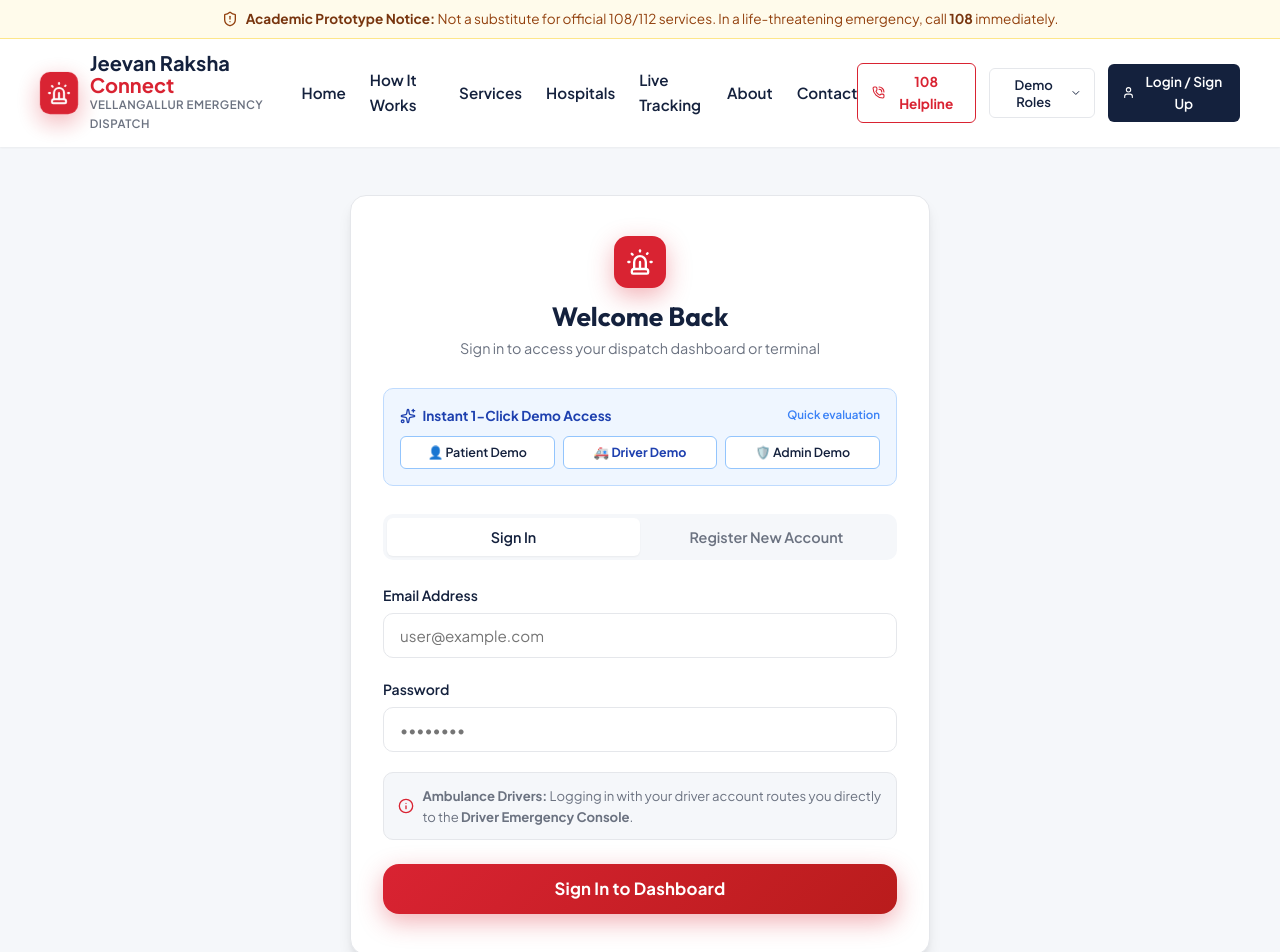
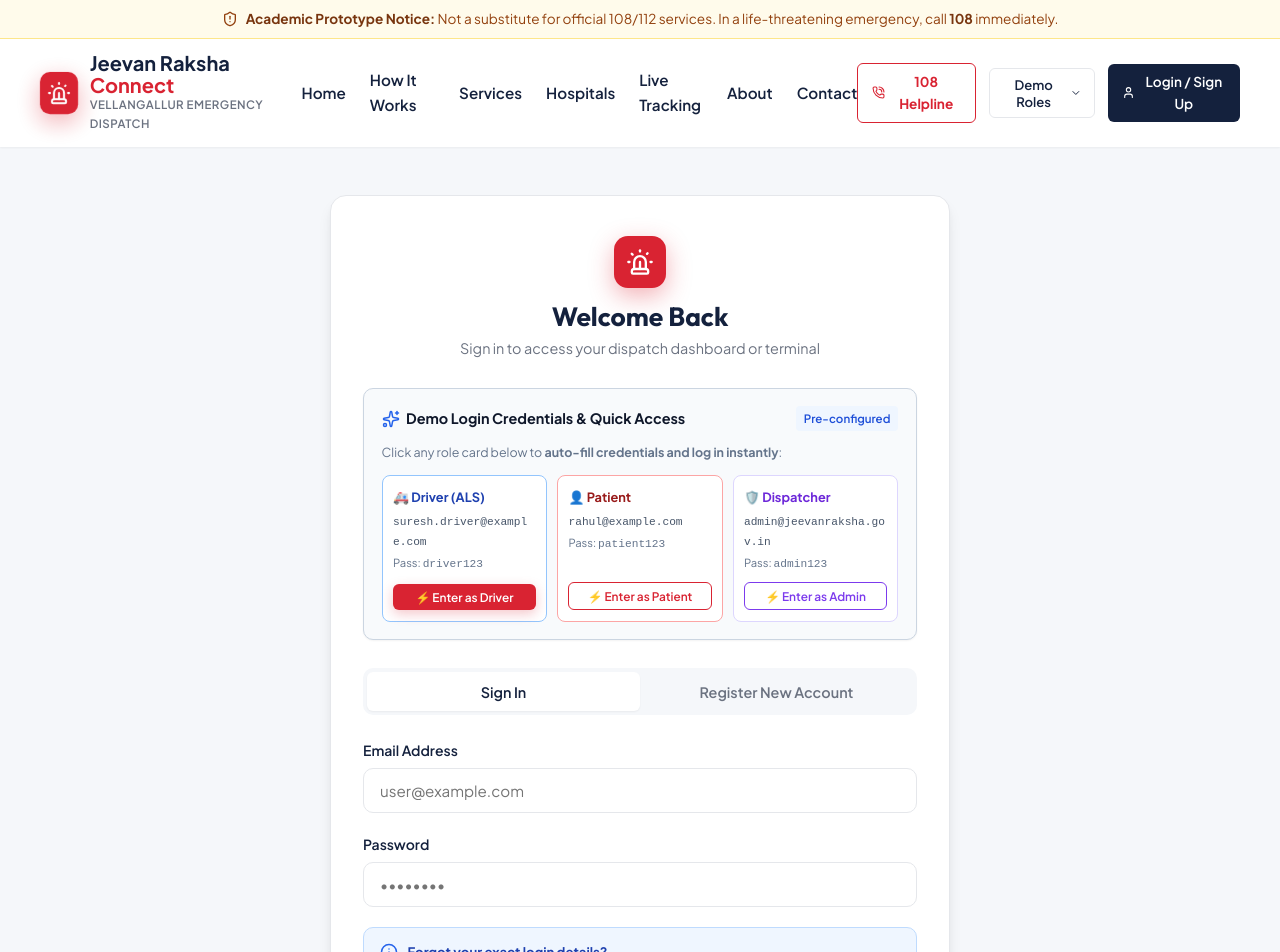
Before and after one commit to 01harsha2006/Jeevan-Raksha-Connect, a React (Vite) app in the folder client/: page /auth in a window 1280 px wide. Shown: the top 952 px of the page. Built offline with nearby package versions, Linux system fonts and the light colour scheme.

Commit message:
Add prominent credentials cheat sheet, 1-click auto-fill, and forgiving login fallback

```diff
--- a/client/src/components/Navbar.jsx
+++ b/client/src/components/Navbar.jsx
@@ -141,39 +141,37 @@ export const Navbar = () => {
                 border: '1px solid var(--border-light)',
                 borderRadius: 'var(--radius-md)',
                 boxShadow: 'var(--shadow-lg)',
-                width: '210px',
+                width: '270px',
                 zIndex: 1100,
-                padding: '0.4rem'
+                padding: '0.5rem'
               }}>
-                <div style={{ fontSize: '0.72rem', fontWeight: 700, color: 'var(--text-muted)', padding: '0.35rem 0.6rem', textTransform: 'uppercase' }}>
-                  1-Click Demo Login
+                <div style={{ fontSize: '0.72rem', fontWeight: 700, color: '#2563EB', padding: '0.35rem 0.6rem', textTransform: 'uppercase', display: 'flex', alignItems: 'center', justifyContent: 'space-between' }}>
+                  <span>1-Click Demo Login</span>
+                  <span style={{ fontSize: '0.68rem', color: '#64748B' }}>Pass: shown below</span>
                 </div>
                 <button
-                  onClick={() => handleDemoSelect('patient')}
-                  style={{ width: '100%', textAlign: 'left', padding: '0.5rem 0.6rem', background: 'transparent', borderRadius: '4px', fontSize: '0.85rem', display: 'flex', flexDirection: 'column' }}
-                  onMouseEnter={(e) => e.currentTarget.style.backgroundColor = 'var(--bg-light)'}
-                  onMouseLeave={(e) => e.currentTarget.style.backgroundColor = 'transparent'}
+                  onClick={() => handleDemoSelect('driver')}
+                  style={{ width: '100%', textAlign: 'left', padding: '0.55rem 0.6rem', background: '#EFF6FF', border: '1px solid #BFDBFE', borderRadius: '6px', fontSize: '0.82rem', display: 'flex', flexDirection: 'column', marginBottom: '0.4rem', cursor: 'pointer' }}
                 >
-                  <strong style={{ color: 'var(--secondary-navy)' }}>Rahul Menon</strong>
-                  <span style={{ fontSize: '0.75rem', color: 'var(--text-muted)' }}>Patient Dashboard</span>
+                  <strong style={{ color: '#1E40AF' }}>🚑 Suresh Kumar (ALS Driver)</strong>
+                  <span style={{ fontSize: '0.72rem', color: '#3B82F6' }}><code>suresh.driver@example.com</code></span>
+                  <span style={{ fontSize: '0.7rem', color: '#64748B' }}>Password: <code>driver123</code></span>
                 </button>
                 <button
-                  onClick={() => handleDemoSelect('driver')}
-                  style={{ width: '100%', textAlign: 'left', padding: '0.5rem 0.6rem', background: 'transparent', borderRadius: '4px', fontSize: '0.85rem', display: 'flex', flexDirection: 'column' }}
-                  onMouseEnter={(e) => e.currentTarget.style.backgroundColor = 'var(--bg-light)'}
-                  onMouseLeave={(e) => e.currentTarget.style.backgroundColor = 'transparent'}
+                  onClick={() => handleDemoSelect('patient')}
+                  style={{ width: '100%', textAlign: 'left', padding: '0.55rem 0.6rem', background: '#FEF2F2', border: '1px solid #FCA5A5', borderRadius: '6px', fontSize: '0.82rem', display: 'flex', flexDirection: 'column', marginBottom: '0.4rem', cursor: 'pointer' }}
                 >
-                  <strong style={{ color: 'var(--secondary-navy)' }}>Suresh Kumar (ALS)</strong>
-                  <span style={{ fontSize: '0.75rem', color: 'var(--text-muted)' }}>Driver Dashboard</span>
+                  <strong style={{ color: '#991B1B' }}>👤 Rahul Menon (Patient)</strong>
+                  <span style={{ fontSize: '0.72rem', color: '#EF4444' }}><code>rahul@example.com</code></span>
+                  <span style={{ fontSize: '0.7rem', color: '#64748B' }}>Password: <code>patient123</code></span>
                 </button>
                 <button
                   onClick={() => handleDemoSelect('admin')}
-                  style={{ width: '100%', textAlign: 'left', padding: '0.5rem 0.6rem', background: 'transparent', borderRadius: '4px', fontSize: '0.85rem', display: 'flex', flexDirection: 'column' }}
-                  onMouseEnter={(e) => e.currentTarget.style.backgroundColor = 'var(--bg-light)'}
-                  onMouseLeave={(e) => e.currentTarget.style.backgroundColor = 'transparent'}
+                  style={{ width: '100%', textAlign: 'left', padding: '0.55rem 0.6rem', background: '#F5F3FF', border: '1px solid #DDD6FE', borderRadius: '6px', fontSize: '0.82rem', display: 'flex', flexDirection: 'column', cursor: 'pointer' }}
                 >
-                  <strong style={{ color: 'var(--secondary-navy)' }}>Dr. Lakshmi Nair</strong>
-                  <span style={{ fontSize: '0.75rem', color: 'var(--text-muted)' }}>Admin Controller</span>
+                  <strong style={{ color: '#6D28D9' }}>🛡️ Dr. Lakshmi Nair (Admin)</strong>
+                  <span style={{ fontSize: '0.72rem', color: '#7C3AED' }}><code>admin@jeevanraksha.gov.in</code></span>
+                  <span style={{ fontSize: '0.7rem', color: '#64748B' }}>Password: <code>admin123</code></span>
                 </button>
               </div>
             )}
--- a/client/src/pages/Auth.jsx
+++ b/client/src/pages/Auth.jsx
@@ -86,9 +86,23 @@ export const Auth = () => {
     }
   };
 
+  const handleAutofill = (demoRole) => {
+    if (demoRole === 'driver') {
+      setEmail('suresh.driver@example.com');
+      setPassword('driver123');
+    } else if (demoRole === 'admin') {
+      setEmail('admin@jeevanraksha.gov.in');
+      setPassword('admin123');
+    } else {
+      setEmail('rahul@example.com');
+      setPassword('patient123');
+    }
+  };
+
   const handleDemoClick = async (demoRole) => {
     setError('');
     setLoading(true);
+    handleAutofill(demoRole);
     try {
       const res = await loginAsDemo(demoRole);
       redirectAfterLogin(res.user.role);
@@ -101,7 +115,7 @@ export const Auth = () => {
 
   return (
     <div style={{ minHeight: '85vh', display: 'flex', alignItems: 'center', justifyContent: 'center', padding: '3rem 1.25rem', backgroundColor: 'var(--bg-light)' }}>
-      <div style={{ width: '100%', maxWidth: '580px' }}>
+      <div style={{ width: '100%', maxWidth: '620px' }}>
 
         {/* Card */}
         <div className="card" style={{ padding: '2.5rem 2rem', boxShadow: 'var(--shadow-lg)' }}>
@@ -131,46 +145,122 @@ export const Auth = () => {
             </p>
           </div>
 
-          {/* 1-Click Demo Profiles Box */}
+          {/* 1-Click Demo Credentials Cheat Sheet */}
           <div style={{
-            backgroundColor: '#EFF6FF',
-            border: '1px solid #BFDBFE',
+            backgroundColor: '#F8FAFC',
+            border: '1.5px solid #CBD5E1',
             borderRadius: 'var(--radius-md)',
-            padding: '1rem',
-            marginBottom: '1.75rem'
+            padding: '1.1rem',
+            marginBottom: '1.75rem',
+            boxShadow: 'var(--shadow-sm)'
           }}>
-            <div style={{ display: 'flex', alignItems: 'center', justifyContent: 'space-between', marginBottom: '0.6rem' }}>
-              <div style={{ display: 'flex', alignItems: 'center', gap: '0.4rem', color: '#1E40AF', fontSize: '0.85rem', fontWeight: 700 }}>
-                <Sparkles size={16} />
-                <span>Instant 1-Click Demo Access</span>
+            <div style={{ display: 'flex', alignItems: 'center', justifyContent: 'space-between', marginBottom: '0.75rem' }}>
+              <div style={{ display: 'flex', alignItems: 'center', gap: '0.4rem', color: '#0F172A', fontSize: '0.9rem', fontWeight: 700 }}>
+                <Sparkles size={18} color="#2563EB" />
+                <span>Demo Login Credentials & Quick Access</span>
               </div>
-              <span style={{ fontSize: '0.72rem', color: '#3B82F6', fontWeight: 600 }}>Quick evaluation</span>
+              <span style={{ fontSize: '0.72rem', backgroundColor: '#EFF6FF', color: '#1D4ED8', padding: '0.2rem 0.5rem', borderRadius: '4px', fontWeight: 600 }}>
+                Pre-configured
+              </span>
             </div>
-            <div style={{ display: 'grid', gridTemplateColumns: 'repeat(3, 1fr)', gap: '0.5rem' }}>
+
+            <p style={{ fontSize: '0.78rem', color: '#64748B', margin: '0 0 0.75rem 0' }}>
+              Click any role card below to <strong>auto-fill credentials and log in instantly</strong>:
+            </p>
+
+            <div style={{ display: 'grid', gridTemplateColumns: 'repeat(3, 1fr)', gap: '0.6rem' }}>
+              {/* Driver Demo */}
+              <div style={{
+                backgroundColor: 'white',
+                border: '1.5px solid #93C5FD',
+                borderRadius: '8px',
+                padding: '0.65rem',
+                display: 'flex',
+                flexDirection: 'column',
+                justifyContent: 'space-between'
+              }}>
+                <div>
+                  <div style={{ fontWeight: 800, fontSize: '0.8rem', color: '#1E40AF', display: 'flex', alignItems: 'center', gap: '0.3rem' }}>
+                    <span>🚑 Driver (ALS)</span>
+                  </div>
+                  <div style={{ fontSize: '0.7rem', color: '#475569', marginTop: '0.3rem', wordBreak: 'break-all' }}>
+                    <code>suresh.driver@example.com</code>
+                  </div>
+                  <div style={{ fontSize: '0.7rem', color: '#64748B', marginTop: '0.15rem' }}>
+                    Pass: <code>driver123</code>
+                  </div>
+                </div>
+                <button
+                  type="button"
+                  onClick={() => handleDemoClick('driver')}
+                  className="btn btn-primary btn-sm"
+                  style={{ marginTop: '0.5rem', fontSize: '0.74rem', padding: '0.35rem 0.4rem', width: '100%' }}
+                >
+                  ⚡ Enter as Driver
+                </button>
+              </div>
+
+              {/* Patient Demo */}
+              <div style={{
+                backgroundColor: 'white',
+                border: '1.5px solid #FCA5A5',
+                borderRadius: '8px',
+                padding: '0.65rem',
+                display: 'flex',
+                flexDirection: 'column',
+                justifyContent: 'space-between'
+              }}>
+                <div>
+                  <div style={{ fontWeight: 800, fontSize: '0.8rem', color: '#991B1B', display: 'flex', alignItems: 'center', gap: '0.3rem' }}>
+                    <span>👤 Patient</span>
+                  </div>
+                  <div style={{ fontSize: '0.7rem', color: '#475569', marginTop: '0.3rem', wordBreak: 'break-all' }}>
+                    <code>rahul@example.com</code>
+                  </div>
+                  <div style={{ fontSize: '0.7rem', color: '#64748B', marginTop: '0.15rem' }}>
+                    Pass: <code>patient123</code>
+                  </div>
+                </div>
                 <button
                   type="button"
                   onClick={() => handleDemoClick('patient')}
-                className="btn btn-outline btn-sm"
-                style={{ backgroundColor: 'white', fontSize: '0.78rem', padding: '0.45rem 0.2rem', textAlign: 'center', borderColor: '#93C5FD' }}
+                  className="btn btn-outline-red btn-sm"
+                  style={{ marginTop: '0.5rem', fontSize: '0.74rem', padding: '0.35rem 0.4rem', width: '100%' }}
                 >
-                👤 Patient Demo
+                  ⚡ Enter as Patient
                 </button>
-              <button
-                type="button"
-                onClick={() => handleDemoClick('driver')}
-                className="btn btn-outline btn-sm"
-                style={{ backgroundColor: 'white', fontSize: '0.78rem', padding: '0.45rem 0.2rem', textAlign: 'center', borderColor: '#93C5FD', fontWeight: 700, color: '#1E40AF' }}
-              >
-                🚑 Driver Demo
-              </button>
+              </div>
+
+              {/* Admin Demo */}
+              <div style={{
+                backgroundColor: 'white',
+                border: '1.5px solid #DDD6FE',
+                borderRadius: '8px',
+                padding: '0.65rem',
+                display: 'flex',
+                flexDirection: 'column',
+                justifyContent: 'space-between'
+              }}>
+                <div>
+                  <div style={{ fontWeight: 800, fontSize: '0.8rem', color: '#6D28D9', display: 'flex', alignItems: 'center', gap: '0.3rem' }}>
+                    <span>🛡️ Dispatcher</span>
+                  </div>
+                  <div style={{ fontSize: '0.7rem', color: '#475569', marginTop: '0.3rem', wordBreak: 'break-all' }}>
+                    <code>admin@jeevanraksha.gov.in</code>
+                  </div>
+                  <div style={{ fontSize: '0.7rem', color: '#64748B', marginTop: '0.15rem' }}>
+                    Pass: <code>admin123</code>
+                  </div>
+                </div>
                 <button
                   type="button"
                   onClick={() => handleDemoClick('admin')}
                   className="btn btn-outline btn-sm"
-                style={{ backgroundColor: 'white', fontSize: '0.78rem', padding: '0.45rem 0.2rem', textAlign: 'center', borderColor: '#93C5FD' }}
+                  style={{ marginTop: '0.5rem', fontSize: '0.74rem', padding: '0.35rem 0.4rem', width: '100%', borderColor: '#7C3AED', color: '#7C3AED' }}
                 >
-                🛡️ Admin Demo
+                  ⚡ Enter as Admin
                 </button>
+              </div>
             </div>
           </div>
 
@@ -526,21 +616,24 @@ export const Auth = () => {
             {/* Informational Note for Sign In mode */}
             {!isRegister && (
               <div style={{
-                backgroundColor: 'var(--bg-light)',
-                border: '1px solid var(--border-light)',
+                backgroundColor: '#EFF6FF',
+                border: '1px solid #BFDBFE',
                 borderRadius: 'var(--radius-md)',
-                padding: '0.75rem 0.9rem',
+                padding: '0.85rem 1rem',
                 fontSize: '0.82rem',
-                color: 'var(--text-muted)',
-                marginBottom: '1rem',
+                color: '#1E40AF',
+                marginBottom: '1.25rem',
                 display: 'flex',
-                gap: '0.5rem',
-                alignItems: 'center'
+                gap: '0.6rem',
+                alignItems: 'flex-start'
               }}>
-                <Info size={16} color="var(--primary-red)" style={{ flexShrink: 0 }} />
-                <span>
-                  <strong>Ambulance Drivers:</strong> Logging in with your driver account routes you directly to the <strong>Driver Emergency Console</strong>.
-                </span>
+                <Info size={18} color="#2563EB" style={{ flexShrink: 0, marginTop: '2px' }} />
+                <div>
+                  <strong>Forgot your exact login details?</strong>
+                  <div style={{ marginTop: '0.2rem', color: '#1E40AF' }}>
+                    Click any card above for 1-click access, or simply type <code>driver</code>, <code>admin</code>, or <code>patient</code> in the email field with any password!
+                  </div>
+                </div>
               </div>
             )}
 
```
Also changed, not shown: client/src/context/AuthContext.jsx (+33 -21 lines). Lines whose indentation alone changed are shown as unchanged.
